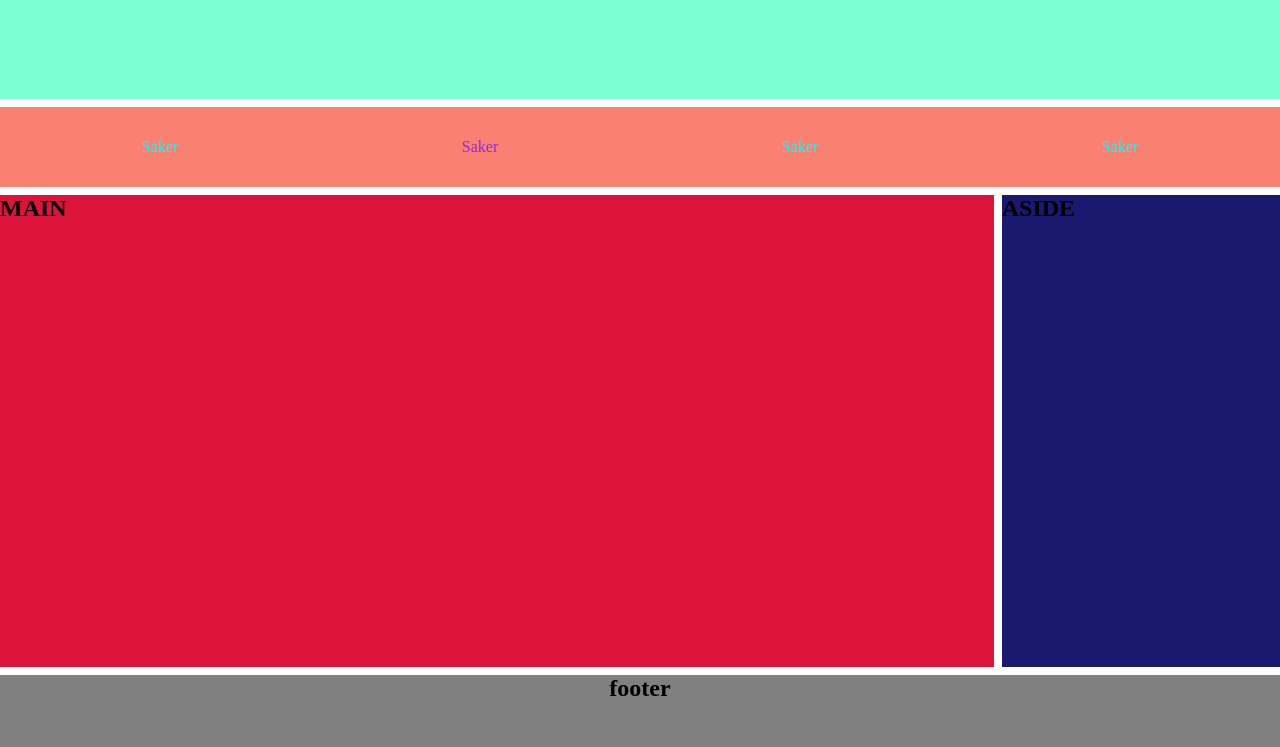
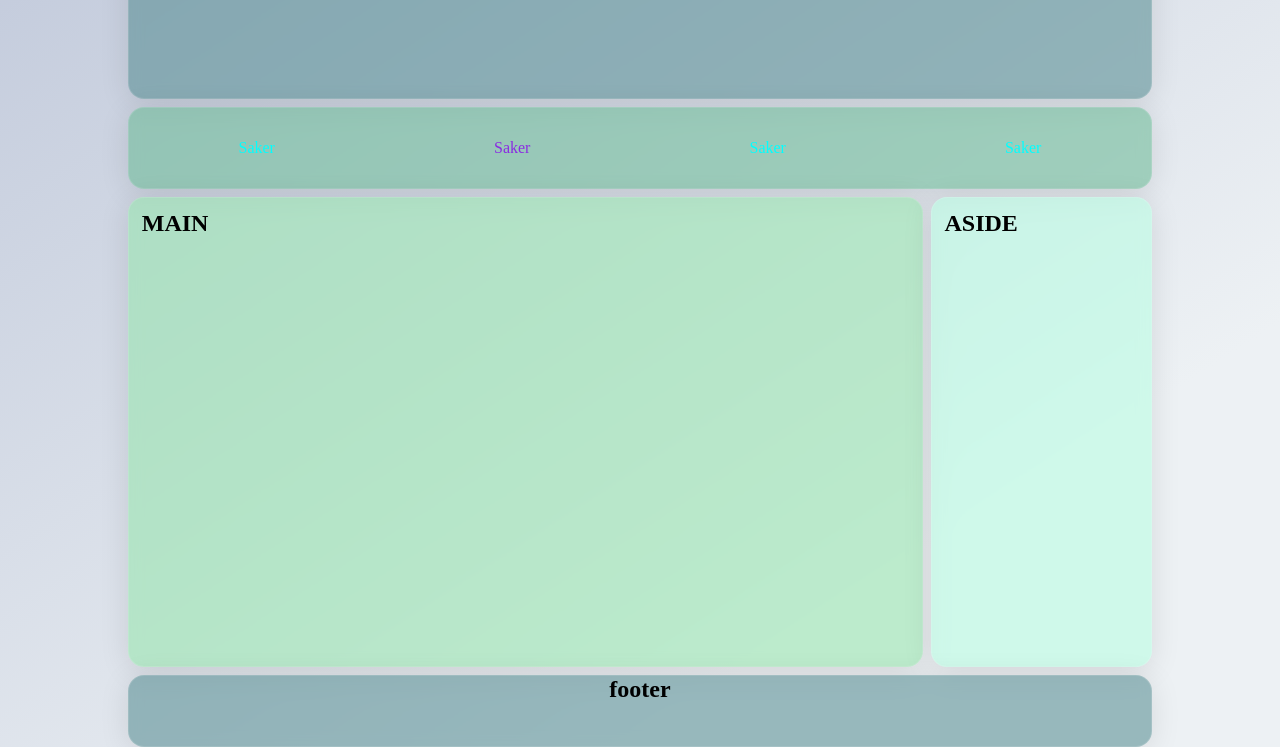
Before and after one commit to cozyhorse/gridboxbootcamp, a plain HTML site: page layoutOne/layoutOne.html in a window 1280 px wide. Shown: the part 53-800 px from the top of the page. Drawn offline with Linux system fonts and the light colour scheme.

Commit message:
oneCss colorupdate

```diff
--- a/layoutOne/layoutOneCss/oneCss.css
+++ b/layoutOne/layoutOneCss/oneCss.css
@@ -1,11 +1,21 @@
-*{
+* {
     margin: 0;
     padding: 0;
-    box-sizing:border-box;
+    box-sizing: border-box;
 }
 
-.layOutOne-container{
-    max-width: 100vw;
+body {
+    background-color: #c3cbdc;
+    background-image: linear-gradient(147deg, #c3cbdc 0%, #edf1f4 74%);
+
+    height: 100vh;
+    background-repeat: no-repeat;
+    background-position: center center;
+
+}
+
+.layOutOne-container {
+    max-width: 80%;
     height: 100vh;
     margin: auto;
     display: grid;
@@ -23,22 +33,32 @@ grid-area:/1-target-start-row
           /10"row-stretch */
 
 /* Header */
-.layOutOne-header{
-    background-color: aquamarine;
+.layOutOne-header {
     grid-area: 1/1/3/10;
     text-align: center;
+    background: rgba(78, 135, 140, 0.54);
+    border-radius: 16px;
+    box-shadow: 0 4px 30px rgba(0, 0, 0, 0.1);
+    backdrop-filter: blur(7.1px);
+    -webkit-backdrop-filter: blur(7.1px);
+    border: 1px solid rgba(255, 255, 255, 0.13);
 
 
 }
 
 /* navbar */
-.layOutOne-navBar{
-    background-color: salmon;
+.layOutOne-navBar {
     grid-area: 3/1/4/10;
+    background: rgba(101, 184, 145, 0.54);
+    border-radius: 16px;
+    box-shadow: 0 4px 30px rgba(0, 0, 0, 0.1);
+    backdrop-filter: blur(7.1px);
+    border: 1px solid rgba(255, 255, 255, 0.13);
 
 
 }
-.layOutOne-navBarList{
+
+.layOutOne-navBarList {
     display: flex;
     flex-direction: row;
     list-style-type: none;
@@ -49,32 +69,48 @@ grid-area:/1-target-start-row
 
 }
 
-.navBar-item{
+.navBar-item {
     display: flex;
     color: aqua;
     height: 5rem;
     align-items: center;
 }
-.navBar-item:nth-child(2){
+
+.navBar-item:nth-child(2) {
     color: blueviolet;
 
 
 }
 
 
-.layOutOne-main{
-    background-color: crimson;
+.layOutOne-main {
     grid-area: 4/1/10/8;
+    background: rgba(147, 229, 171, 0.54);
+    border-radius: 16px;
+    box-shadow: 0 4px 30px rgba(0, 0, 0, 0.1);
+    backdrop-filter: blur(7.1px);
+    border: 1px solid rgba(255, 255, 255, 0.13);
+    padding: 0.8rem;
 
 }
 
-.layOutOne-aside{
-    background-color: midnightblue;
+.layOutOne-aside {
     grid-area: 4/8/10/10;
+    background: rgba(181, 255, 225, 0.54);
+    border-radius: 16px;
+    box-shadow: 0 4px 30px rgba(0, 0, 0, 0.1);
+    backdrop-filter: blur(7.1px);
+    border: 1px solid rgba(255, 255, 255, 0.13);
+    padding: 0.8rem;
 }
 
-.layOutOne-footer{
-    background-color: grey;
+.layOutOne-footer {
     grid-area: 10/1/11/10;
     text-align: center;
+    background: rgba(78, 135, 140, 0.54);
+    border-radius: 16px;
+    box-shadow: 0 4px 30px rgba(0, 0, 0, 0.1);
+    backdrop-filter: blur(7.1px);
+    border: 1px solid rgba(255, 255, 255, 0.13);
+
 }
```
